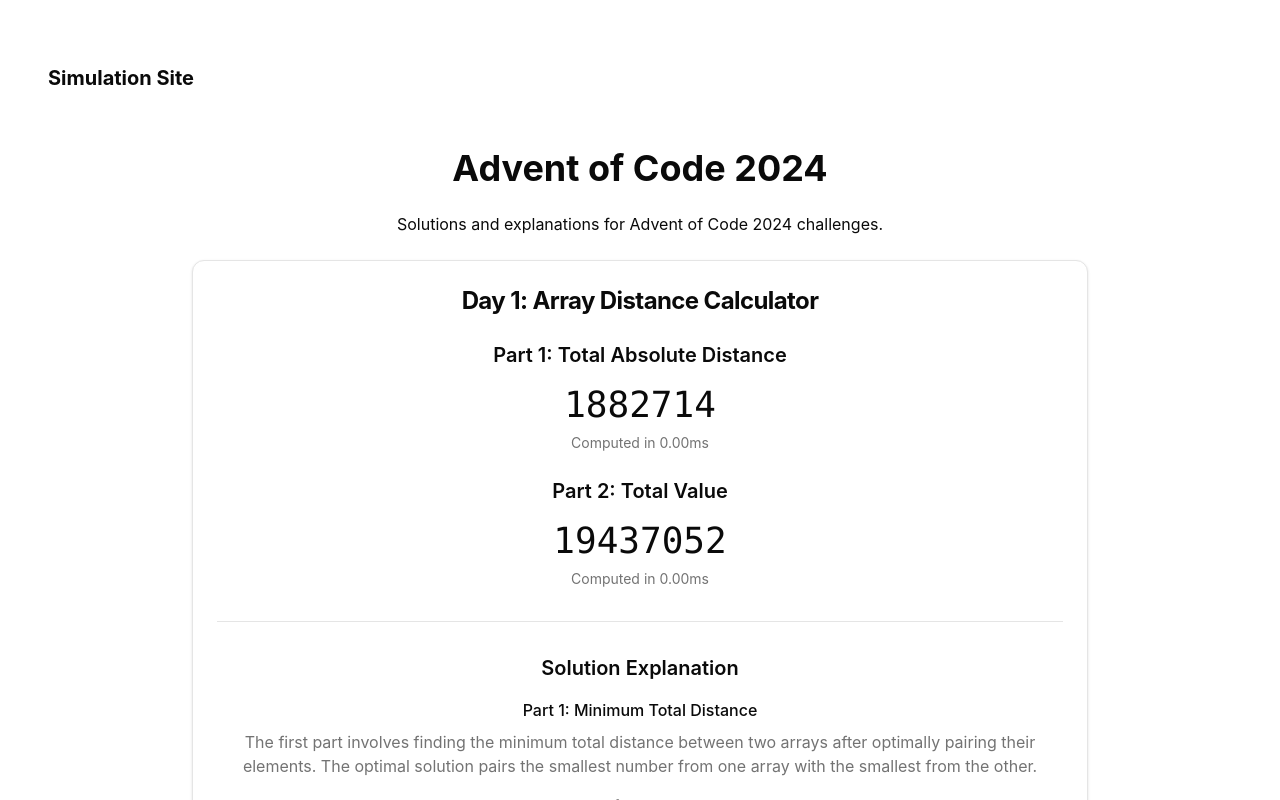
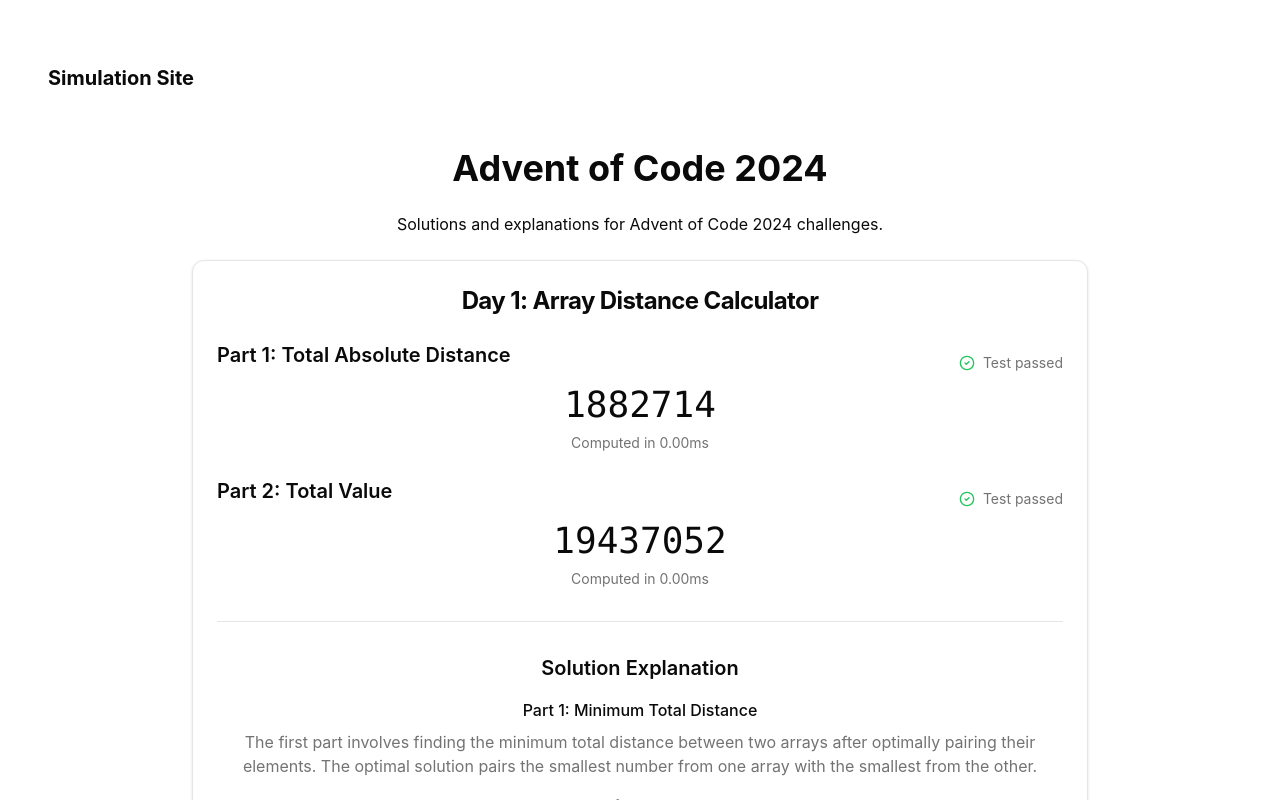
Before and after one commit to jzeiders/simulation-site, a React (Vite) app in the folder simulation-sites/: page /simulation-site/advent2024 in a window 1280 px wide. Shown: the top 800 px of the page. Built offline with nearby package versions, Linux system fonts and the light colour scheme.

Commit message:
this is pretty good

```diff
--- a/simulation-sites/src/pages/aoc/Day1/Day1.tsx
+++ b/simulation-sites/src/pages/aoc/Day1/Day1.tsx
@@ -1,4 +1,5 @@
 import day1Input from './input.txt?raw'
+import testInput from './test-input.txt?raw'
 import { Solution, runSolution } from '../common/SolutionRunner'
 import { SolutionCard } from '../common/SolutionCard'
 
@@ -47,6 +48,14 @@
             "For each number in the left array, multiply it by its count in the right array",
             "Sum all these products for the final result"
         ]
+    },
+
+    testCases: {
+        input: testInput,
+        expected: {
+            part1: 11,
+            part2: 31
+        }
     }
 };
 
--- a/simulation-sites/src/pages/aoc/common/SolutionCard.tsx
+++ b/simulation-sites/src/pages/aoc/common/SolutionCard.tsx
@@ -1,5 +1,6 @@
 import { Card, CardContent, CardHeader, CardTitle } from "@/components/ui/card"
 import { Separator } from "@/components/ui/separator"
+import { CheckCircle2, XCircle } from "lucide-react"
 
 interface SolutionCardProps {
     day: number
@@ -7,15 +8,47 @@
     part1: {
         result: string
         runtime: string
+        testResult?: {
+            success: boolean
+            expected: string
+            actual: string
+        }
     }
     part2: {
         result: string
         runtime: string
+        testResult?: {
+            success: boolean
+            expected: string
+            actual: string
+        }
     }
     explanation: {
         part1: string
         steps: string[]
     }
+}
+
+function TestResult({ testResult }: { testResult?: { success: boolean; expected: string; actual: string } }) {
+    if (!testResult) return null;
+
+    return (
+        <div className="flex items-center gap-2 text-sm">
+            {testResult.success ? (
+                <>
+                    <CheckCircle2 className="w-4 h-4 text-green-500" />
+                    <span className="text-muted-foreground">Test passed</span>
+                </>
+            ) : (
+                <>
+                    <XCircle className="w-4 h-4 text-red-500" />
+                    <span className="text-muted-foreground">
+                        Test failed: expected {testResult.expected}, got {testResult.actual}
+                    </span>
+                </>
+            )}
+        </div>
+    );
 }
 
 export function SolutionCard({ day, title, part1, part2, explanation }: SolutionCardProps) {
@@ -29,7 +62,10 @@
             <CardContent className="space-y-8">
                 <div className="space-y-6">
                     <div>
+                        <div className="flex items-center justify-between">
                             <h3 className="text-xl font-semibold mb-4">Part 1: Total Absolute Distance</h3>
+                            <TestResult testResult={part1.testResult} />
+                        </div>
                         <div className="text-center">
                             <div className="text-4xl font-mono mb-2">{part1.result}</div>
                             <div className="text-sm text-muted-foreground">Computed in {part1.runtime}</div>
@@ -37,7 +73,10 @@
                     </div>
 
                     <div>
+                        <div className="flex items-center justify-between">
                             <h3 className="text-xl font-semibold mb-4">Part 2: Total Value</h3>
+                            <TestResult testResult={part2.testResult} />
+                        </div>
                         <div className="text-center">
                             <div className="text-4xl font-mono mb-2">{part2.result}</div>
                             <div className="text-sm text-muted-foreground">Computed in {part2.runtime}</div>
--- a/simulation-sites/src/pages/aoc/common/SolutionRunner.ts
+++ b/simulation-sites/src/pages/aoc/common/SolutionRunner.ts
@@ -6,20 +6,44 @@
     part1: string;
     steps: string[];
   };
+  testCases: {
+    input: string;
+    expected: {
+      part1: R;
+      part2: R;
+    };
+  };
 }
 
 export interface SolutionResult {
   result: string;
   runtime: string;
+  testResult?: {
+    success: boolean;
+    expected: string;
+    actual: string;
+  };
 }
 
 export function runSolution<T, R>(
   solution: Solution<T, R>,
   input: string
 ): { part1: SolutionResult; part2: SolutionResult } {
-  const parsedInput = solution.parseInput(input);
+  const runPart = (solutionFn: (input: T) => R, testExpected?: R): SolutionResult => {
+    // Run test case first if it exists
+    let testResult;
+    if (solution.testCases) {
+      const testInput = solution.parseInput(solution.testCases.input);
+      const testActual = solutionFn(testInput);
+      testResult = {
+        success: testActual === testExpected,
+        expected: testExpected?.toString() ?? "",
+        actual: testActual?.toString() ?? "",
+      };
+    }
 
-  const runPart = (solutionFn: (input: T) => R): SolutionResult => {
+    // Run actual solution
+    const parsedInput = solution.parseInput(input);
     const startTime = performance.now();
     const result = solutionFn(parsedInput);
     const endTime = performance.now();
@@ -28,11 +52,12 @@
     return {
       result: result?.toString() ?? "",
       runtime: `${runtime}ms`,
+      testResult,
     };
   };
 
   return {
-    part1: runPart(solution.part1),
-    part2: runPart(solution.part2),
+    part1: runPart(solution.part1, solution.testCases?.expected.part1),
+    part2: runPart(solution.part2, solution.testCases?.expected.part2),
   };
 }
```
Also changed, not shown: simulation-sites/src/pages/aoc/Day1/test-input.txt (added). Lines whose indentation alone changed are shown as unchanged.
